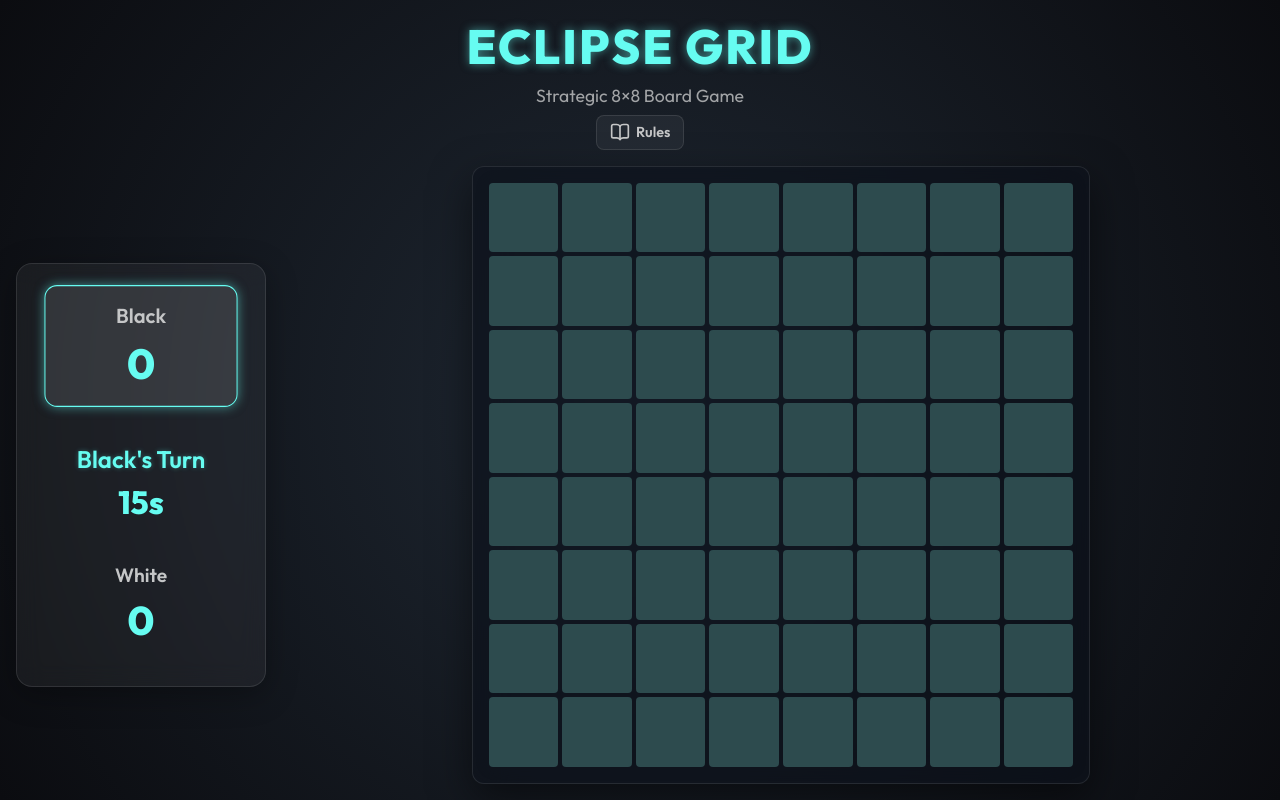
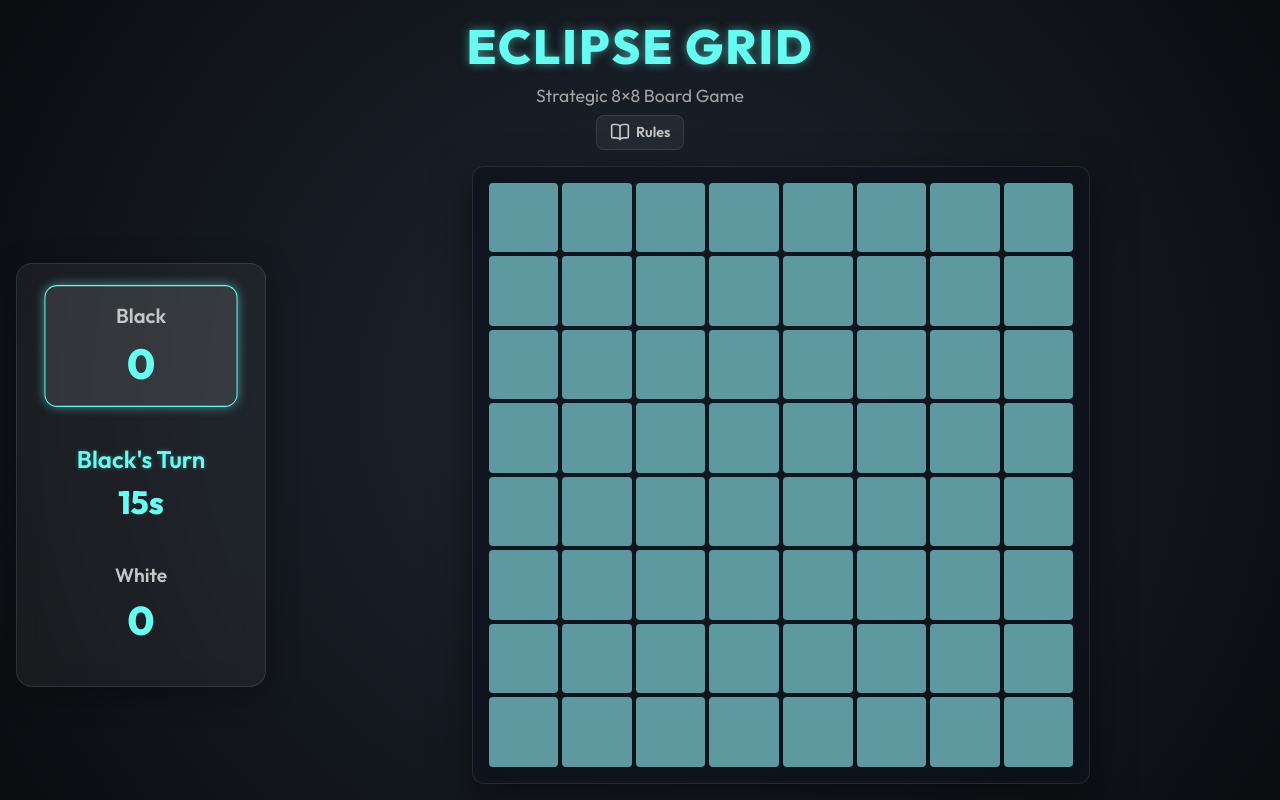
Before and after one commit to Rinika-Codes/Offline_Mindsweeper, a React (Vite) app: page / in a window 1280 px wide. Built offline with nearby package versions, Linux system fonts and the light colour scheme.

Commit message:
Fix black coin size parity and significantly lighten background teal for high contrast visibility

```diff
--- a/src/App.css
+++ b/src/App.css
@@ -148,7 +148,7 @@
 }
 
 .cell {
-  background: #2d4b4e;
+  background: #5d999e;
   border-radius: 4px;
   position: relative;
   cursor: pointer;
@@ -167,7 +167,7 @@
 }
 
 .cell.occupied:hover {
-  background: #2d4b4e;
+  background: #5d999e;
 }
 
 .piece-container {
--- a/src/index.css
+++ b/src/index.css
@@ -11,7 +11,7 @@
   --neon-glow: 0 0 10px rgba(102, 252, 241, 0.5);
 
   --piece-black-gradient: radial-gradient(circle at 30% 30%, #555555 0%, #000000 40%);
-  --piece-black-shadow: 0 4px 0px rgba(0, 0, 0, 0.6);
+  --piece-black-shadow: 0 4px 0px rgba(0, 0, 0, 0.6), 0 0 0 2px rgba(0, 0, 0, 0.9);
 
   --piece-white-gradient: radial-gradient(circle at 30% 30%, #ffffff 0%, #e6e6e6 60%, #b3b3b3 100%);
   --piece-white-shadow: 0 5px 12px rgba(0, 0, 0, 0.4), 0 0 0 2px rgba(255, 255, 255, 0.8), inset 0 -2px 6px rgba(0, 0, 0, 0.15);
```
